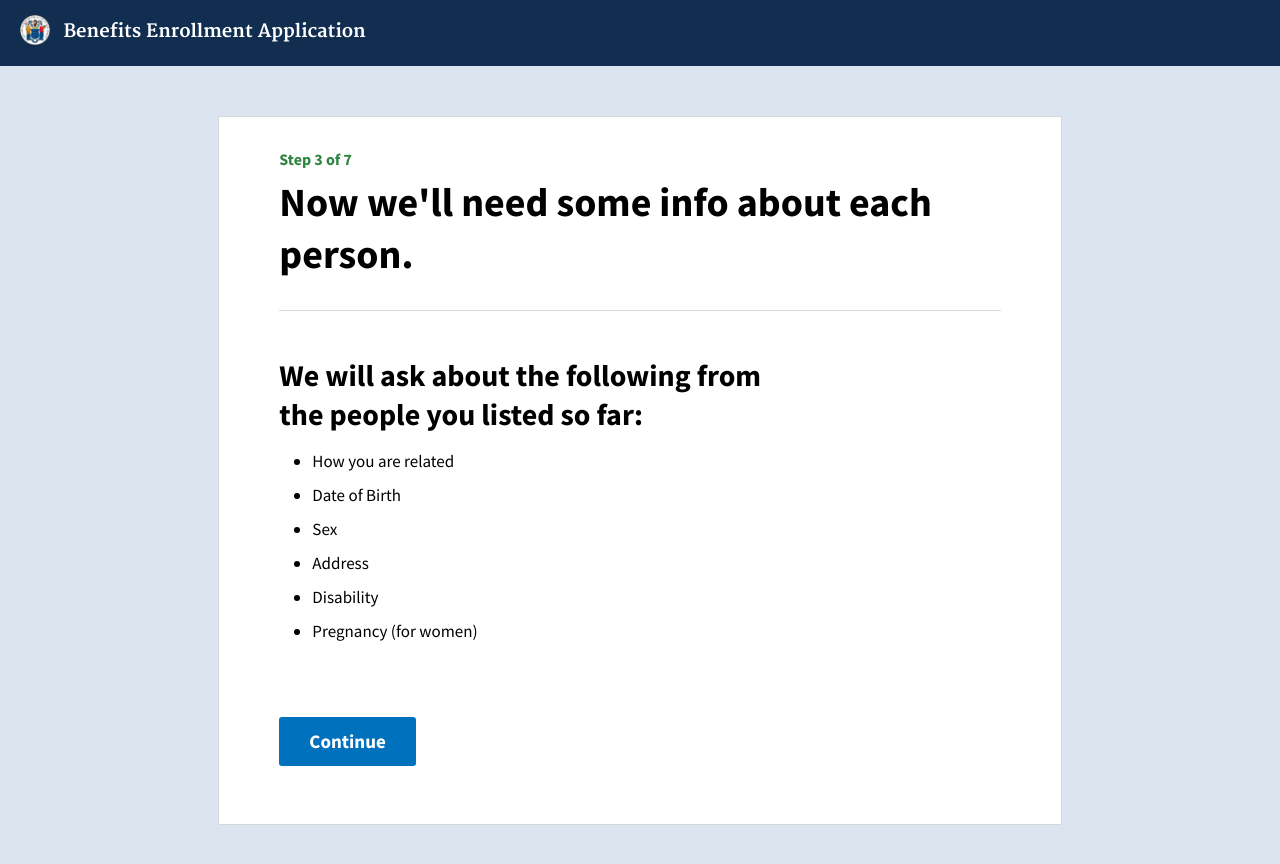
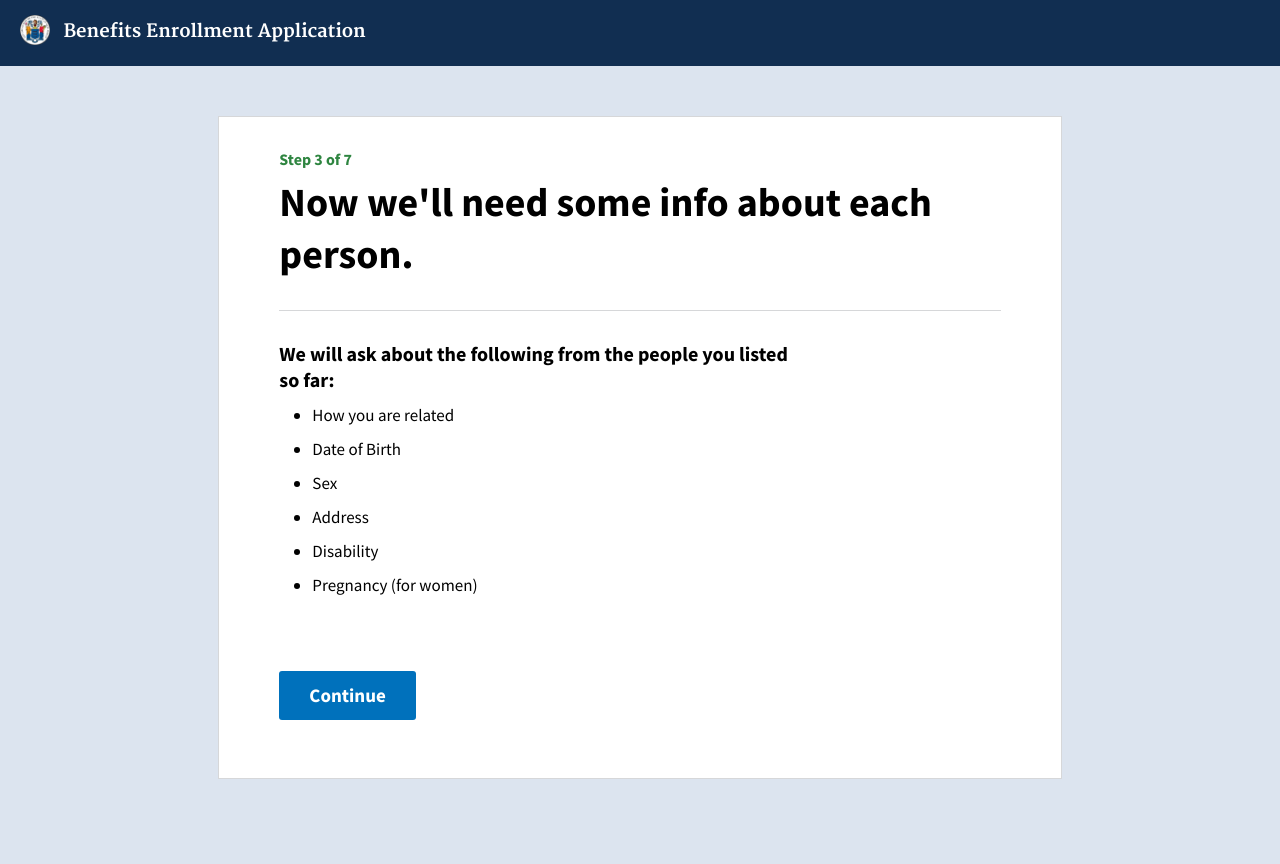
Before and after one commit to usds/benefits-enrollment-prototype, a Jekyll site: the page built from 03-family-details/index.html, in a window 1280 px wide. Shown: the top 864 px of the page. Built offline with Jekyll 4.4.1, drawn with Linux system fonts in a browser that asks for light colours.

Commit message:
text style change

```diff
--- a/03-family-details/index.html
+++ b/03-family-details/index.html
@@ -5,7 +5,7 @@ title: Now we'll need some info about each person.
 button_text: Continue
 ---
 
-<h2>We will ask about the following from the people you listed so far:</h2>
+<h3>We will ask about the following from the people you listed so far:</h3>
 <ul>
 	<li>How you are related</li>
 	<li>Date of Birth</li>
```
